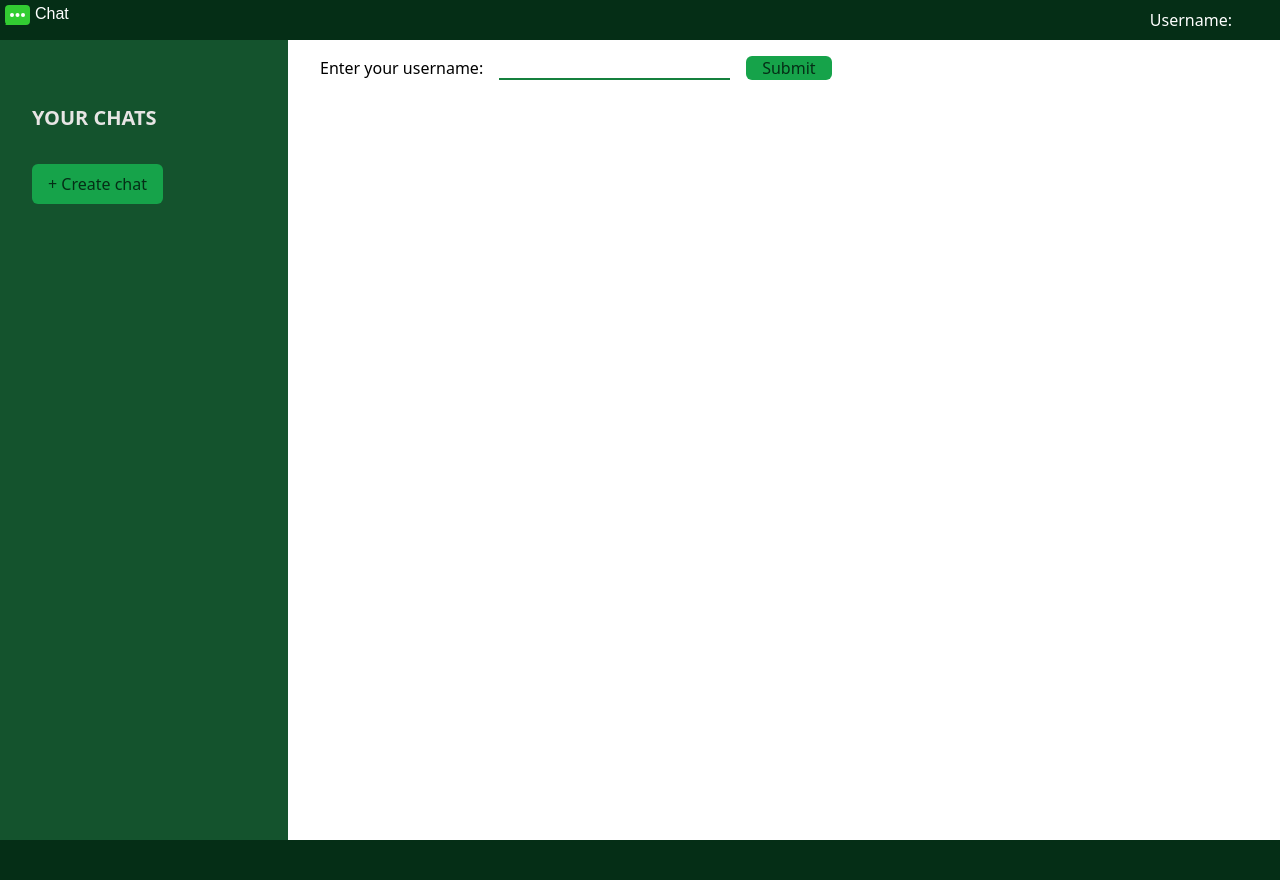
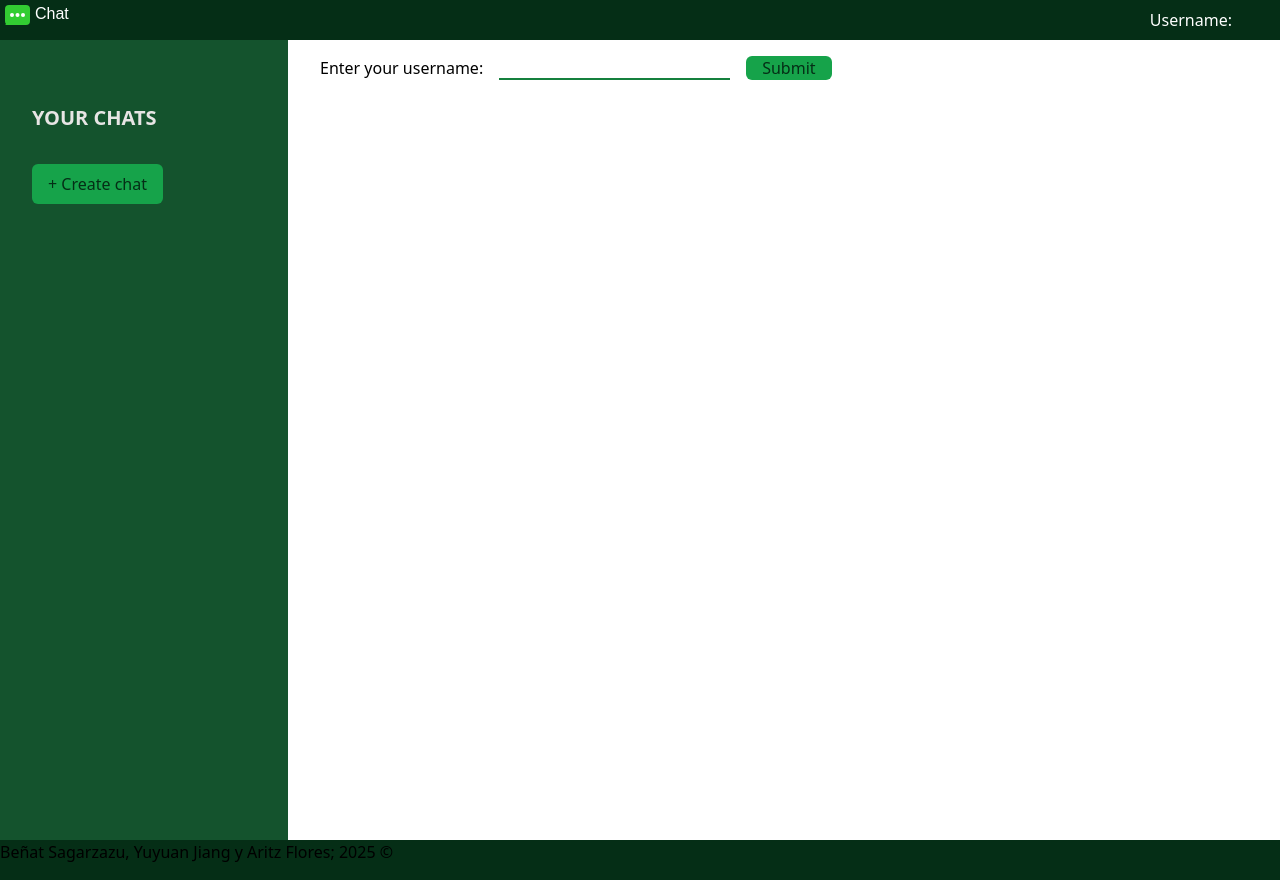
Before and after one commit to aritzfloresmonje/web-frontend, a React (Vite) app: page / in a window 1280 px wide. Built offline with nearby package versions, Linux system fonts and the light colour scheme; no server answers.

Commit message:
Add authors in footer

```diff
--- a/src/App.jsx
+++ b/src/App.jsx
@@ -345,7 +345,7 @@ export default function App() {
         />
         {content}
       </main>
-      <footer className="bg-green-950 h-10"></footer>
+      <footer className="bg-green-950 h-10">Beñat Sagarzazu, Yuyuan Jiang y Aritz Flores; 2025 ©</footer>
     </>
   );
 }
```
